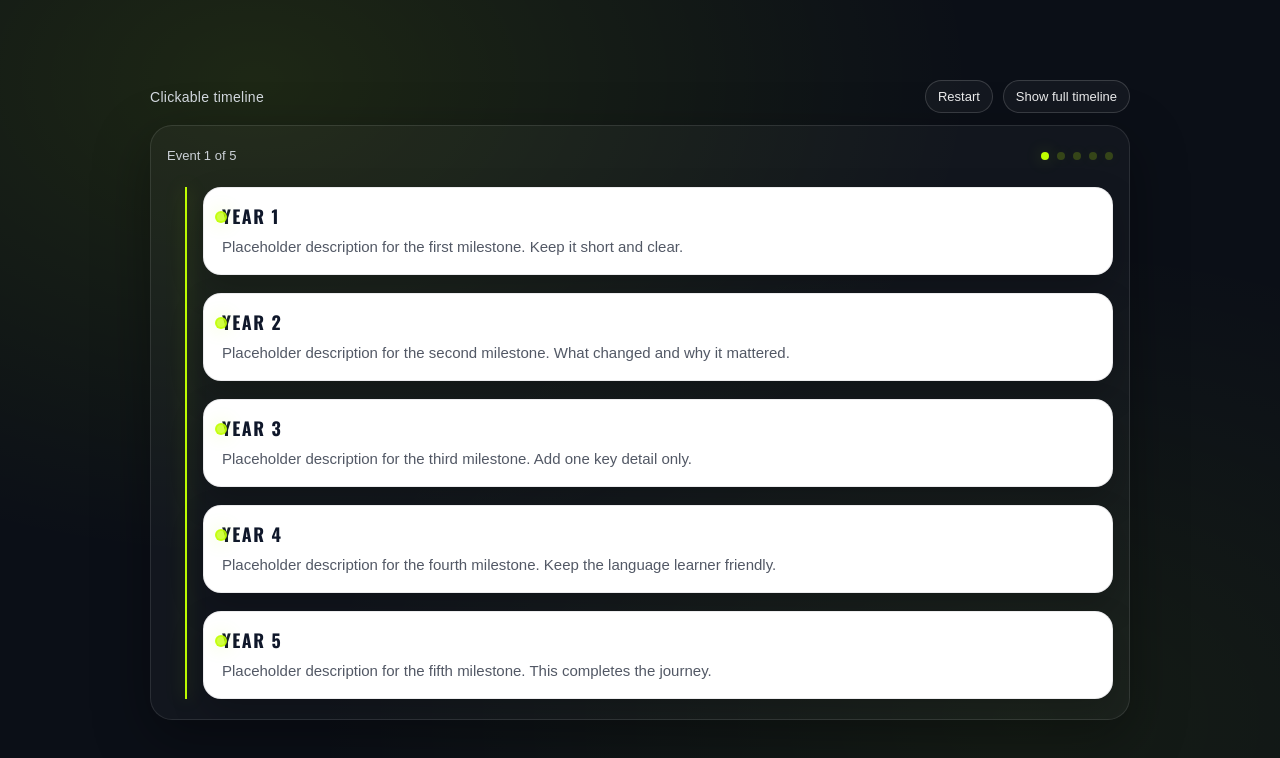
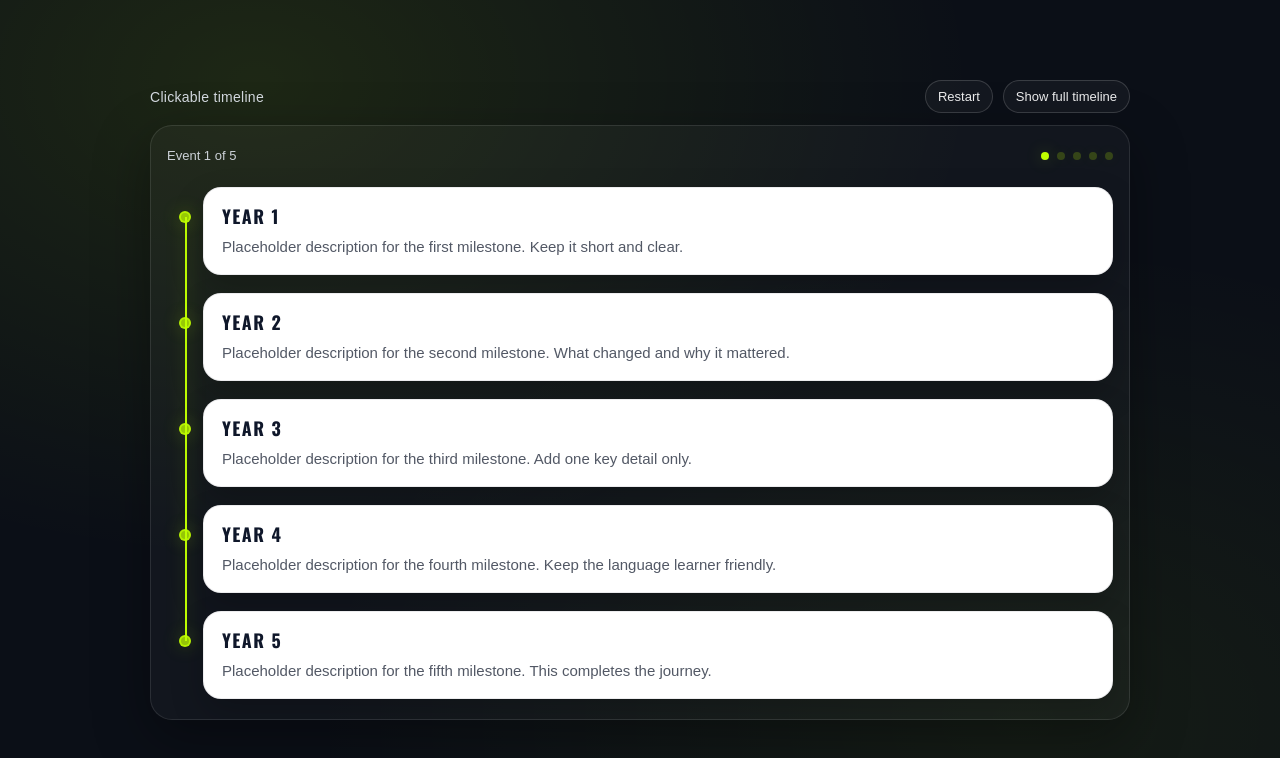
Before and after one commit to taracullafl/interactivetimeline, a plain HTML site: page index.html in a window 1280 px wide. Both pictures are taken after a click on the button "Show full timeline". Drawn offline with nearby package versions, Linux system fonts and the light colour scheme.

Commit message:
Refactor index.html by cleaning up comments and CSS
Removed unnecessary comments and streamlined CSS variable definitions for clarity.

```diff
--- a/index.html
+++ b/index.html
@@ -5,7 +5,6 @@
   <meta name="viewport" content="width=device-width, initial-scale=1" />
   <title>Clickable Timeline</title>
 
-  <!-- Oswald for headings -->
   <link rel="preconnect" href="https://fonts.googleapis.com">
   <link rel="preconnect" href="https://fonts.gstatic.com" crossorigin>
   <link href="https://fonts.googleapis.com/css2?family=Oswald:wght@700&display=swap" rel="stylesheet">
@@ -21,10 +20,8 @@
 
       --timeline-accent: #C0FF00;
       --timeline-accent-75: rgba(192, 255, 0, 0.75);
-      --timeline-accent-35: rgba(192, 255, 0, 0.35);
       --timeline-accent-20: rgba(192, 255, 0, 0.20);
 
-      /* responsive sizing */
       --pad: 16px;
       --stage-radius: 22px;
       --card-pad: 22px;
@@ -36,12 +33,12 @@
       --connector-h: 86px;
       --connector-line-h: 64px;
 
-      /* timeline geometry */
-      --spine-x: 18px;         /* line x inside grid */
-      --grid-pad-left: 36px;   /* content padding to clear the line */
+      /* Full timeline geometry */
+      --spine-x: 18px;         /* x of spine inside timelineGrid */
+      --grid-pad-left: 36px;   /* gutter for spine + pins */
       --pin: 12px;
       --pin-border: 2px;
-      --pin-top: 24px;         /* aligns with mini card heading */
+      --pin-top: 24px;
     }
 
     *{ box-sizing:border-box; }
@@ -59,9 +56,7 @@
       font-family: Arial, system-ui, -apple-system, Segoe UI, Roboto, sans-serif;
     }
 
-    .wrap{
-      width: min(980px, 96vw);
-    }
+    .wrap{ width: min(980px, 96vw); }
 
     .toolbar{
       display:flex;
@@ -113,7 +108,6 @@
       min-height: var(--min-stage);
     }
 
-    /* Progress */
     .progressRow{
       display:flex;
       align-items:center;
@@ -150,7 +144,6 @@
       box-shadow: 0 0 16px rgba(192,255,0,0.18);
     }
 
-    /* Single card view */
     .singleView{
       position: relative;
       min-height: 340px;
@@ -193,7 +186,6 @@
       line-height: 1.55;
     }
 
-    /* Connector */
     .connector{
       position: relative;
       height: var(--connector-h);
@@ -244,7 +236,6 @@
     }
     .arrowBtn:hover{ background: rgba(255,255,255,0.14); }
     .arrowBtn:active{ transform: translateX(-50%) scale(0.98); }
-
     .arrowBtn:focus-visible{
       outline: 3px solid rgba(255,255,255,0.75);
       outline-offset: 3px;
@@ -269,7 +260,6 @@
       border:0;
     }
 
-    /* Card transition */
     .card.isLeaving{ animation: leave 320ms ease forwards; }
     .card.isEntering{ animation: enter 320ms ease forwards; }
 
@@ -282,14 +272,12 @@
       to{ transform: translateY(0); opacity: 1; }
     }
 
-    /* Line draw animation */
     .lineFill.isDrawing{ animation: drawLine 320ms ease forwards; }
     @keyframes drawLine{
       from{ height: 0; }
       to{ height: var(--connector-line-h); }
     }
 
-    /* Full timeline */
     .fullView{
       display:none;
       margin-top: 10px;
@@ -304,21 +292,21 @@
       padding-left: var(--grid-pad-left);
     }
 
+    /* Spine is drawn only between first and last pin via JS */
     .spine, .spineFill{
       position:absolute;
       left: var(--spine-x);
-      top: 0;
-      bottom: 0;
       width: 2px;
       z-index: 1;
+      top: 0;
+      height: 0;
     }
 
     .spine{ background: var(--timeline-accent); }
     .spineFill{
-      top: 0;
-      height: 0;
       background: var(--timeline-accent);
       box-shadow: 0 0 18px rgba(192,255,0,0.35);
+      height: 0;
     }
 
     .eventRow{
@@ -328,13 +316,11 @@
       z-index: 2;
     }
 
-    /* Pin centered on spine:
-       grid has padding-left, so spine is at x = --spine-x,
-       eventRow starts at x=0 within the padded area
-       => pin left = spineX - (pin/2) */
+    /* Key fix: pin is positioned in the gutter, centred on the spine,
+       using spine-x minus the grid padding */
     .pin{
       position:absolute;
-      left: calc(var(--spine-x) - (var(--pin) / 2));
+      left: calc((var(--spine-x) - var(--grid-pad-left)) - (var(--pin) / 2));
       top: var(--pin-top);
 
       width: var(--pin);
@@ -385,21 +371,12 @@
     .showFull .singleView{ display:none; }
     .showFull .fullView{ display:block; }
 
-    .spineFill.isDrawingFull{ animation: drawFull 520ms ease forwards; }
-    @keyframes drawFull{
-      from{ height: 0; }
-      to{ height: 100%; }
-    }
-
-    /* Reduced motion */
     @media (prefers-reduced-motion: reduce){
       .card.isLeaving, .card.isEntering{ animation: none; }
       .lineFill.isDrawing{ animation: none; height: var(--connector-line-h); }
-      .spineFill.isDrawingFull{ animation: none; height: 100%; }
       .miniCard{ transition: none; }
     }
 
-    /* ---- Responsive tweaks ---- */
     @media (max-width: 720px){
       body{ padding: 16px; }
       :root{
@@ -425,6 +402,7 @@
         --handle: 44px;
         --connector-h: 74px;
         --connector-line-h: 54px;
+
         --grid-pad-left: 30px;
         --spine-x: 14px;
         --pin: 11px;
@@ -453,8 +431,7 @@
 
       <div class="srOnly" id="live" aria-live="polite"></div>
 
-      <!-- Single card view -->
-      <div class="singleView" id="singleView">
+      <div class="singleView">
         <div class="cardShell" aria-label="Current timeline event">
           <article class="card" id="card" tabindex="-1">
             <h2 class="year" id="year">YEAR</h2>
@@ -475,12 +452,10 @@
         </div>
       </div>
 
-      <!-- Full timeline view -->
       <div class="fullView" id="fullView" aria-label="Full timeline">
         <div class="timelineGrid" id="timelineGrid">
-          <div class="spine"></div>
+          <div class="spine" id="spine"></div>
           <div class="spineFill" id="spineFill" aria-hidden="true"></div>
-          <!-- events injected here -->
         </div>
       </div>
     </section>
@@ -509,6 +484,7 @@
     const skipBtn = document.getElementById("skipBtn");
 
     const timelineGrid = document.getElementById("timelineGrid");
+    const spine = document.getElementById("spine");
     const spineFill = document.getElementById("spineFill");
 
     let index = 0;
@@ -537,11 +513,7 @@
       renderDots();
       announce();
 
-      if(index === events.length - 1){
-        nextBtn.setAttribute("aria-label", "Show full timeline");
-      } else {
-        nextBtn.setAttribute("aria-label", "Next event");
-      }
+      nextBtn.setAttribute("aria-label", index === events.length - 1 ? "Show full timeline" : "Next event");
     }
 
     function drawConnector(){
@@ -609,6 +581,36 @@
       });
     }
 
+    function setSpineToPinsAndAnimate(){
+      const pins = timelineGrid.querySelectorAll(".pin");
+      if(!pins.length) return;
+
+      const gridRect = timelineGrid.getBoundingClientRect();
+      const first = pins[0].getBoundingClientRect();
+      const last = pins[pins.length - 1].getBoundingClientRect();
+
+      const firstCenter = (first.top - gridRect.top) + (first.height / 2);
+      const lastCenter = (last.top - gridRect.top) + (last.height / 2);
+      const h = Math.max(2, lastCenter - firstCenter);
+
+      spine.style.top = `${firstCenter}px`;
+      spine.style.height = `${h}px`;
+
+      spineFill.style.top = `${firstCenter}px`;
+      spineFill.style.height = `0px`;
+
+      const reduce = window.matchMedia("(prefers-reduced-motion: reduce)").matches;
+      if(reduce){
+        spineFill.style.height = `${h}px`;
+        return;
+      }
+
+      spineFill.animate(
+        [{ height: "0px" }, { height: `${h}px` }],
+        { duration: 520, easing: "ease", fill: "forwards" }
+      );
+    }
+
     function showFullTimeline(){
       if(isBusy) return;
       isBusy = true;
@@ -616,17 +618,14 @@
       stage.classList.add("showFull");
       buildFullTimeline();
 
-      spineFill.classList.remove("isDrawingFull");
-      void spineFill.offsetWidth;
-      spineFill.classList.add("isDrawingFull");
+      requestAnimationFrame(() => {
+        setSpineToPinsAndAnimate();
+        live.textContent = "Full timeline revealed.";
 
-      live.textContent = "Full timeline revealed.";
-
-      setTimeout(() => {
-        const first = timelineGrid.querySelector(".miniCard");
-        if(first) first.focus({ preventScroll: true });
+        const firstCard = timelineGrid.querySelector(".miniCard");
+        if(firstCard) firstCard.focus({ preventScroll: true });
         isBusy = false;
-      }, 260);
+      });
     }
 
     function restart(){
@@ -655,17 +654,15 @@
       }
     });
 
+    window.addEventListener("resize", () => {
+      if(stage.classList.contains("showFull")){
+        requestAnimationFrame(setSpineToPinsAndAnimate);
+      }
+    });
+
     nextBtn.addEventListener("click", transitionToNext);
     restartBtn.addEventListener("click", restart);
     skipBtn.addEventListener("click", showFullTimeline);
-
-    // Optional: keep the focused element visible when switching orientation / small screens
-    window.addEventListener("resize", () => {
-      // No layout JS needed because CSS handles responsiveness, but this prevents odd scroll jumps.
-      if(document.activeElement && typeof document.activeElement.scrollIntoView === "function"){
-        document.activeElement.scrollIntoView({ block: "nearest", inline: "nearest" });
-      }
-    });
 
     setCardContent();
   </script>
```
